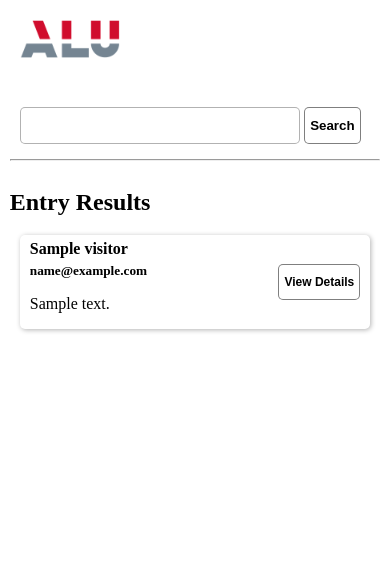
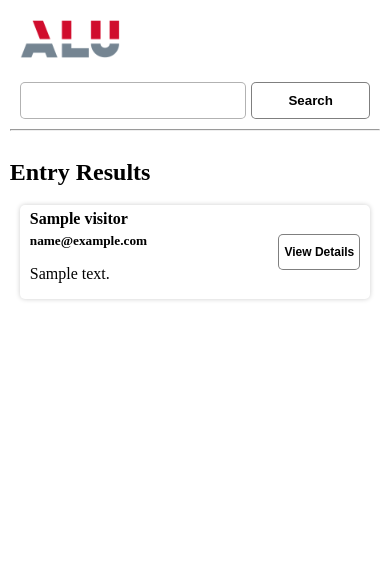
Before and after one commit to CedricMurairi/Ops-FrontDesk-Management-App, a Flask app: page /entries/all in a window 390 px wide. Shown: the top 569 px of the page. Run offline with Flask 2, Linux system fonts and the light colour scheme; tables that the repository leaves empty hold one stand-in row (values such as "Sample post").

Commit message:
fixed ovelaying css and return json value from the *search view function

```diff
--- a/app/__init__.py
+++ b/app/__init__.py
@@ -18,4 +18,8 @@ def create_app(config_name):
 	app.register_blueprint(main_blueprint)
 	app.add_url_rule('/', endpoint='index')
 
+	@app.route('/hello')
+	def hello():
+		return '<h2>Hello world. The greatest man on the show</h2>'
+
 	return app
--- a/app/main/views.py
+++ b/app/main/views.py
@@ -80,6 +80,6 @@ def search():
 
 	print(visitors)
 	for visitor in visitors:
-		visitors_list = [{"visitor_exist": True, "visitor_id": visitor.id, "visitor_name": visitor.name, "visitor_email": visitor.email, "visitor_person_visted": visitor.person_visited, "visitor_entry_time": visitor.entry_time, "visitor_exit_time": visitor.exit_time, "visitor_is_out": visitor.is_out, }]
+		visitors_list = [{"visitor_exist": True, "visitor_id": visitor.id, "visitor_name": visitor.name, "visitor_email": visitor.email, "visitor_person_visited": visitor.person_visited, "visitor_entry_time": visitor.entry_time, "visitor_exit_time": visitor.exit_time, "visitor_is_out": visitor.is_out, }]
 
 	return jsonify(visitors_list)
--- a/app/static/css/main.css
+++ b/app/static/css/main.css
@@ -19,11 +19,13 @@ header{
 
 header ul{
 	margin: 0px;
+	padding: 0px;
 	list-style-type: none;
 }
 
 header li{
 	display: inline-block;
+	margin: 0px;
 }
 
 a{
@@ -47,6 +49,10 @@ a:visited, a{
 	align-self: center;
 }
 
+#all_search{
+	display: flex;
+}
+
 /*#entries{
 	display: grid;
   	grid-template-columns: 1fr 1fr;
@@ -55,7 +61,7 @@ a:visited, a{
 
 section {
 	height: 80vh;
-  	overflow:   scroll;
+  	overflow: scroll;
 }
 ::-webkit-scrollbar {
     width: 0px;
@@ -72,8 +78,8 @@ footer{
 	max-height: 100px;
 	justify-content: space-between;
 	border-radius: 5px;
-	box-shadow: 1px 1px 5px rgba(0, 0, 0, 0.3);
-	margin: 5px 10px;
+	box-shadow: 0px 0px 5px rgba(0, 0, 0, 0.2);
+	margin: 10px 10px;
 	animation: fade-in-slide-up 1s ease-in-out forwards;
 	animation-play-state: paused;
 }
@@ -114,6 +120,7 @@ input[type='text'], input[type='search'], input[type='email']{
 
 input[type='search']{
 	width: 300px;
+	margin: 0px 5px 0px 0px;
 }
 
 .time_detail p{
@@ -167,7 +174,7 @@ input[type='search']{
 		flex: 1;
 	}
 
-	input[type='text'], input[type='search'], input[type='email']{
+	input[type='text'], input[type='email']{
 		width: 100%;
 	}
 
@@ -208,10 +215,6 @@ input[type='search']{
 	input[type='search']{
 		width: 80%;
 	}
-
-	nav{
-		padding-top: 20px;
-	}
 }
 
 
--- a/config.py
+++ b/config.py
@@ -11,6 +11,7 @@ class Config():
 	APPLICATION_MAIL_SENDER = 'ALU Operations <info@aluoperations.com>'
 	APPLICATION_ADMIN = os.environ.get('APPLICATION_ADMIN')
 
+	@staticmethod
 	def init_app(app):
 		pass
 
@@ -28,7 +29,7 @@ class TestingConfig(Config):
 	SQLALCHEMY_DATABASE_URI = os.environ.get('TEST_DATABASE_URL') or 'sqlite:///' + os.path.join(basedir, 'data-test.sqlite')
 
 class ProductionConfig(Config):
-	SQLALCHEMY_DATABASE_URI = os.environ.get('DATABASE_URL') or 'sqlite:///' + os.path.join(basedir, 'data.sqlite')
+    SQLALCHEMY_DATABASE_URI = os.environ.get('DATABASE_URL') or 'sqlite:///' + os.path.join(basedir, 'data.sqlite')
 
 config = {
 	'development': DevelopmentConfig,
```
